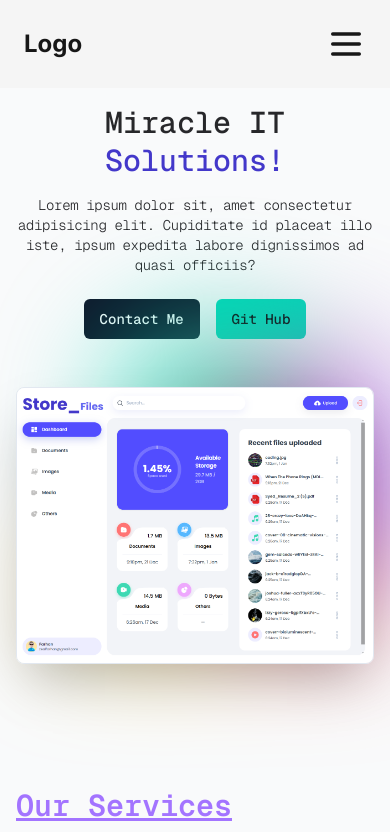
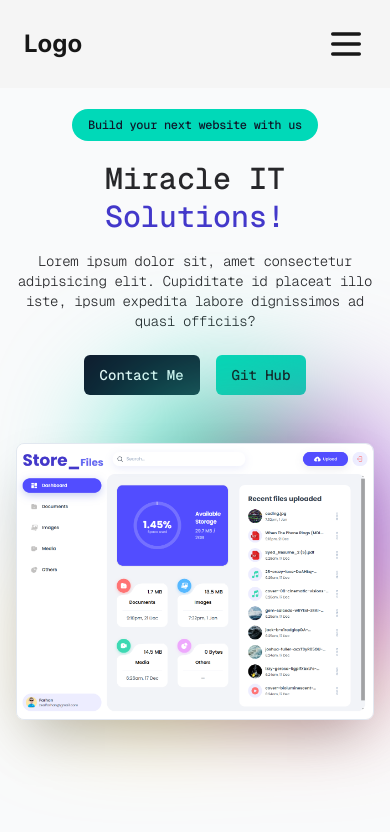
Before and after one commit to FarhanQuadri25/miracle-It-solutions, a Next.js app: page / in a window 390 px wide. Shown: the top 832 px of the page. Built offline with nearby package versions, Linux system fonts and the light colour scheme.

Commit message:
changed it and few more metada changes

```diff
--- a/app/(section)/_components/Firstsection.tsx
+++ b/app/(section)/_components/Firstsection.tsx
@@ -3,7 +3,7 @@ import Image from "next/image";
 
 const Firstsection = () => {
   return (
-    <section className="text-center mt-14 px-4" id="home">
+    <section className="text-center mt-28 md:mt-14 px-4" id="home">
       <span className="text-xs sm:text-sm text-primary font-medium tracking-tight bg-greenaccent px-4 py-2 rounded-full">
         Build your next website with us
       </span>
--- a/app/layout.tsx
+++ b/app/layout.tsx
@@ -27,8 +27,8 @@ const montserrat = Montserrat({
 });
 
 export const metadata: Metadata = {
-  title: "miracle It solutions",
-  description: "miracle It solutions",
+  title: "Miracle IT Solutions",
+  description: "Miracle IT Solutions",
 };
 
 export default function RootLayout({
```
